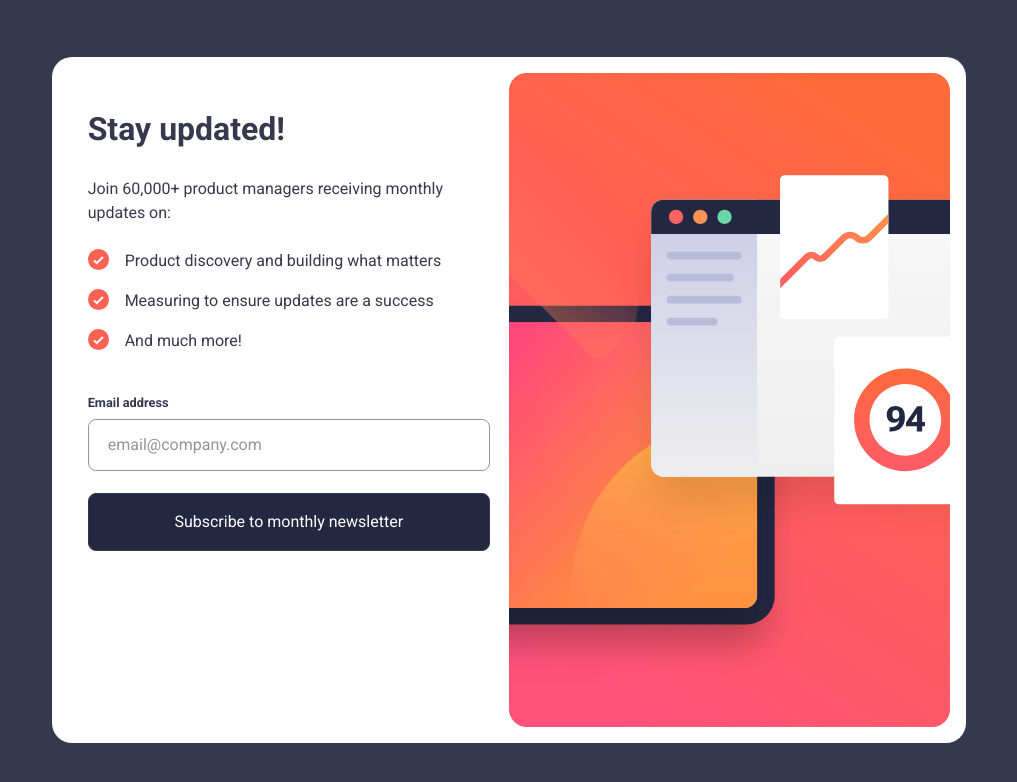
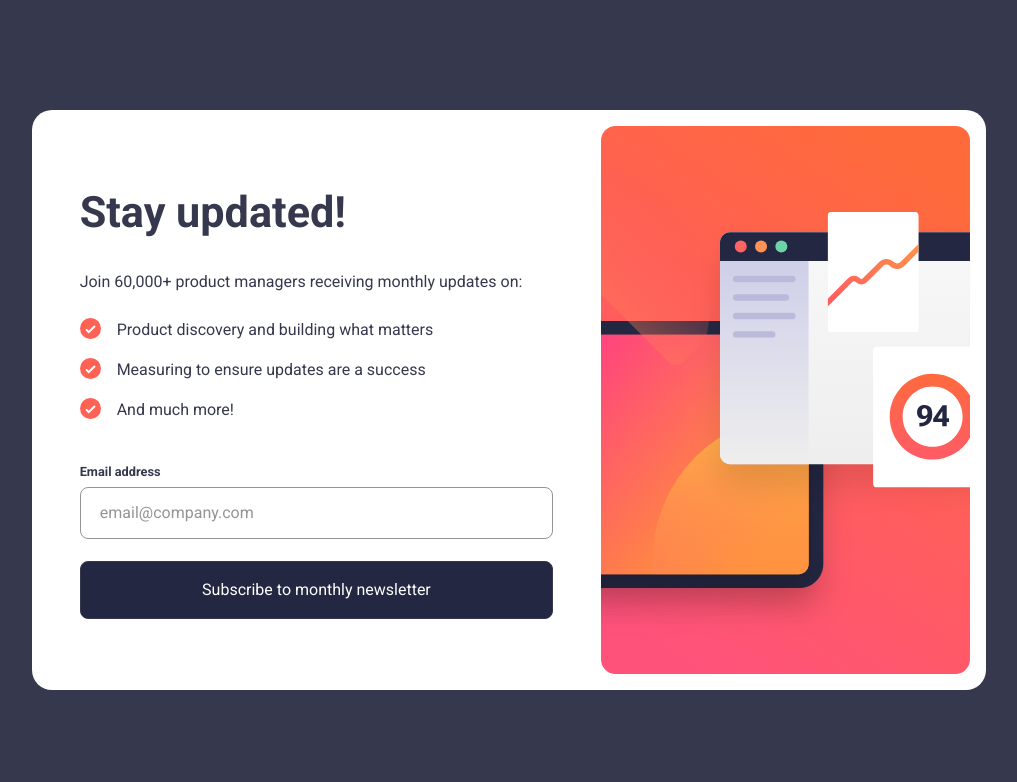
Before and after one commit to vinhle-dev/newsletter-sign-up-with-success-message-main, a plain HTML site: page index.html in a window 1280 px wide. Shown: the whole page, without its empty margins (131-1148 px from the left). Drawn offline with Linux system fonts and the light colour scheme.

Commit message:
Fix to look like with design

```diff
--- a/index.html
+++ b/index.html
@@ -12,9 +12,7 @@
       href="./assets/images/favicon-32x32.png"
     />
 
-    <title>
-      Frontend Mentor | Newsletter sign-up form with success message
-    </title>
+    <title>Frontend Mentor | Newsletter sign-up form</title>
     <link rel="preconnect" href="https://fonts.googleapis.com" />
     <link rel="preconnect" href="https://fonts.gstatic.com" crossorigin />
     <link
--- a/style.scss
+++ b/style.scss
@@ -23,6 +23,7 @@ main {
 
 .sign-up {
   width: 100%;
+  min-width: 20rem;
 }
 
 .image {
@@ -139,6 +140,15 @@ main {
     background-color: var(--blue-700);
   }
 
+  .content {
+    justify-content: center;
+    padding: 0 3rem 0 2rem;
+  }
+
+  .title {
+    font-size: 2.7rem;
+  }
+
   .sign-up {
     margin: auto;
     display: flex;
@@ -150,7 +160,7 @@ main {
     width: fit-content;
 
     picture {
-      width: 50%;
+      width: 40%;
     }
   }
 
```
Also changed, not shown: style.css, 1 other file.
